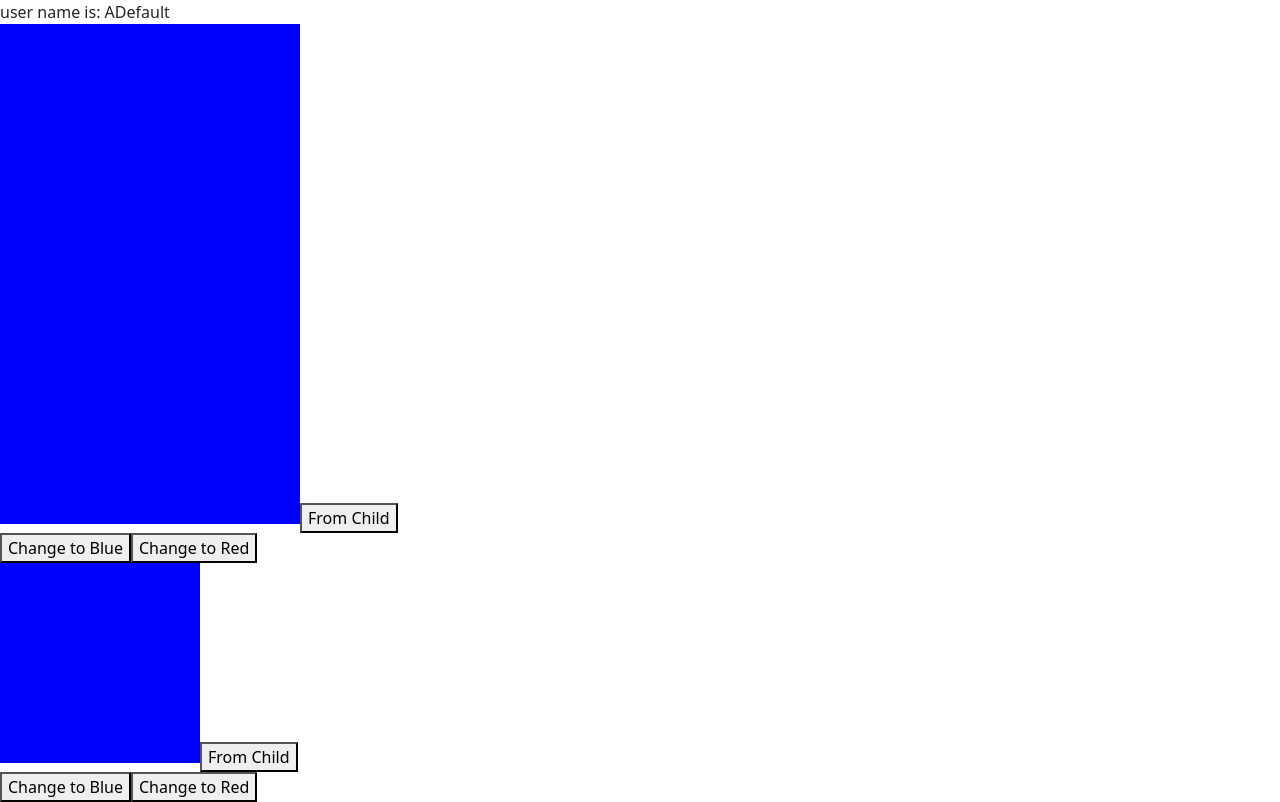
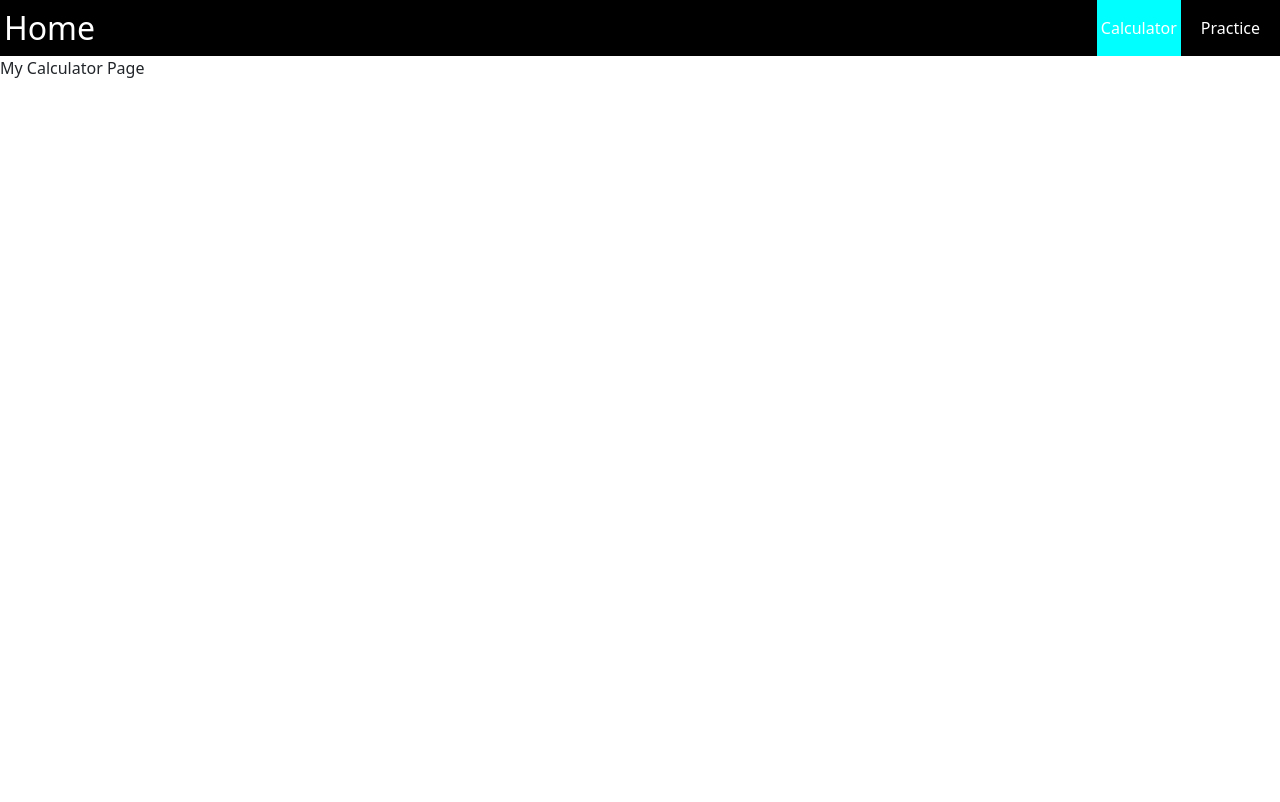
Before and after one commit to aaronn718/Algorithms, a React (Vite) app in the folder React-demo/: page / in a window 1280 px wide. Built offline with nearby package versions, Linux system fonts and the light colour scheme.

Commit message:
add nav bar

```diff
--- /dev/null
+++ b/React-demo/src/App.css
@@ -0,0 +1,43 @@
+body {
+    margin: 0;
+}
+
+.nav {
+    background-color: black;
+    color: white;
+    display: flex;
+    justify-content: space-between;
+    align-items: stretch;
+    gap: 2rem;
+    padding: 0 1rem;
+
+}
+
+.nav a {
+    color: inherit;
+    text-decoration: none;
+    height: 100%;
+    display: flex;
+    align-items: center;
+    padding: .25rem;
+}
+
+.nav ul {
+    padding: 0;
+    margin: 0;
+    list-style: none;
+    display: flex;
+    gap: 1rem;
+}
+
+.site-title {
+    font-size: 2rem;
+}
+
+.nav li.active {
+    background-color: aqua;
+}
+
+.nav li:hover{
+    background-color: beige;
+}
--- a/React-demo/src/App.tsx
+++ b/React-demo/src/App.tsx
@@ -1,7 +1,10 @@
 import { MyRoutes } from "./Routes";
+import "./App.css";
+import Navbar from "./components/NavigationBar";
 
 
 function App(){
+
 
   return (
     // <div className="App">
@@ -10,8 +13,8 @@
     //    <MyRoutes />
     //   </header>
     // </div>
-
     <div>
+      <Navbar />
       <MyRoutes />
     </div>
   );
--- a/React-demo/src/Routes.tsx
+++ b/React-demo/src/Routes.tsx
@@ -9,8 +9,10 @@
     return (<>
     <BrowserRouter>
         <Routes>
-            <Route index element ={<PracticePage />}></Route>
+            {/* <Route index element ={<PracticePage />}></Route> */}
+            <Route index element ={<Calculator />} />
             <Route path="/cal" element={<Calculator />} />
+            <Route path="/practice" element={<PracticePage />} />
             <Route path="*" element={<NotFoundPage />} />
         </Routes>
     </BrowserRouter>
--- /dev/null
+++ b/React-demo/src/components/NavigationBar.tsx
@@ -0,0 +1,41 @@
+interface LinkProp{
+    href: string,
+    name: string
+ }
+export default function Navbar() {
+    return (<><nav className="nav">
+        <a href="/" className="site-title">Home</a>
+        <ul>
+            <CustomLink href="/cal" name="Calculator"/>
+            <CustomLink href="/practice" name="Practice"/>
+            {/* <CustomLink href="/practice">Practice</CustomLink> */}
+        </ul>
+
+</nav></>);
+}
+
+
+function CustomLink(props:LinkProp){
+    let activeCss = "";
+    switch(window.location.pathname)
+    {
+        case "/":
+        case "/cal":
+            if(props.href  === "/cal"){
+            activeCss = "active";
+            console.log("cal class");
+            }
+
+            break;
+        case "/practice":
+            if(props.href  === "/practice"){
+            activeCss = "active";
+            console.log("practice");
+            }
+
+            break;
+    }
+    return (<li className={activeCss}>
+        <a href={props.href}>{props.name}</a>
+        </li>);
+}
```
Also changed, not shown: 1 other file (tests, documents, lock files or other folders).
